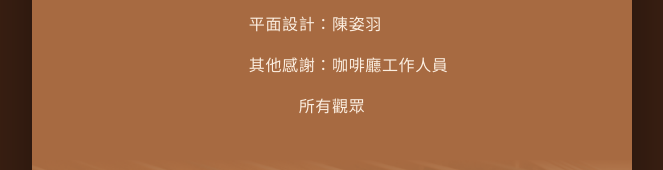
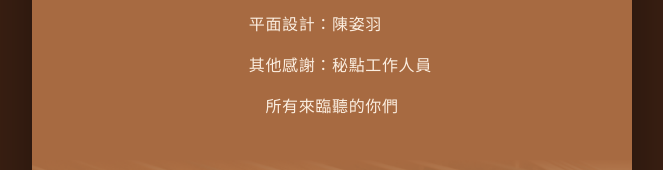
Before and after one commit to sweetxina30/una-guzheng-solo-concert, a plain HTML site: page index.html in a window 1280 px wide. Shown: the part 1947-2117 px from the top of the page, without its empty margins (308-971 px from the left). Drawn offline with Linux system fonts and the light colour scheme.

Commit message:
Add files via upload

```diff
--- a/index.html
+++ b/index.html
@@ -130,8 +130,8 @@ img{display:block;max-width:100%}
       <dt class="reveal" style="--d:0.26s">工作人員：</dt><dd class="reveal" style="--d:0.26s">李子帆、胡郁晨</dd>
       <dt class="reveal" style="--d:0.33s">指導老師：</dt><dd class="reveal" style="--d:0.33s">時懋菁</dd>
       <dt class="reveal" style="--d:0.40s">平面設計：</dt><dd class="reveal" style="--d:0.40s">陳姿羽</dd>
-      <dt class="reveal" style="--d:0.47s">其他感謝：</dt><dd class="reveal" style="--d:0.47s">咖啡廳工作人員</dd>
-      <dd class="all reveal" style="--d:.54s">所有觀眾</dd>
+      <dt class="reveal" style="--d:0.47s">其他感謝：</dt><dd class="reveal" style="--d:0.47s">秘點工作人員</dd>
+      <dd class="all reveal" style="--d:.54s">所有來臨聽的你們</dd>
     </dl>
   </section>
 
```
